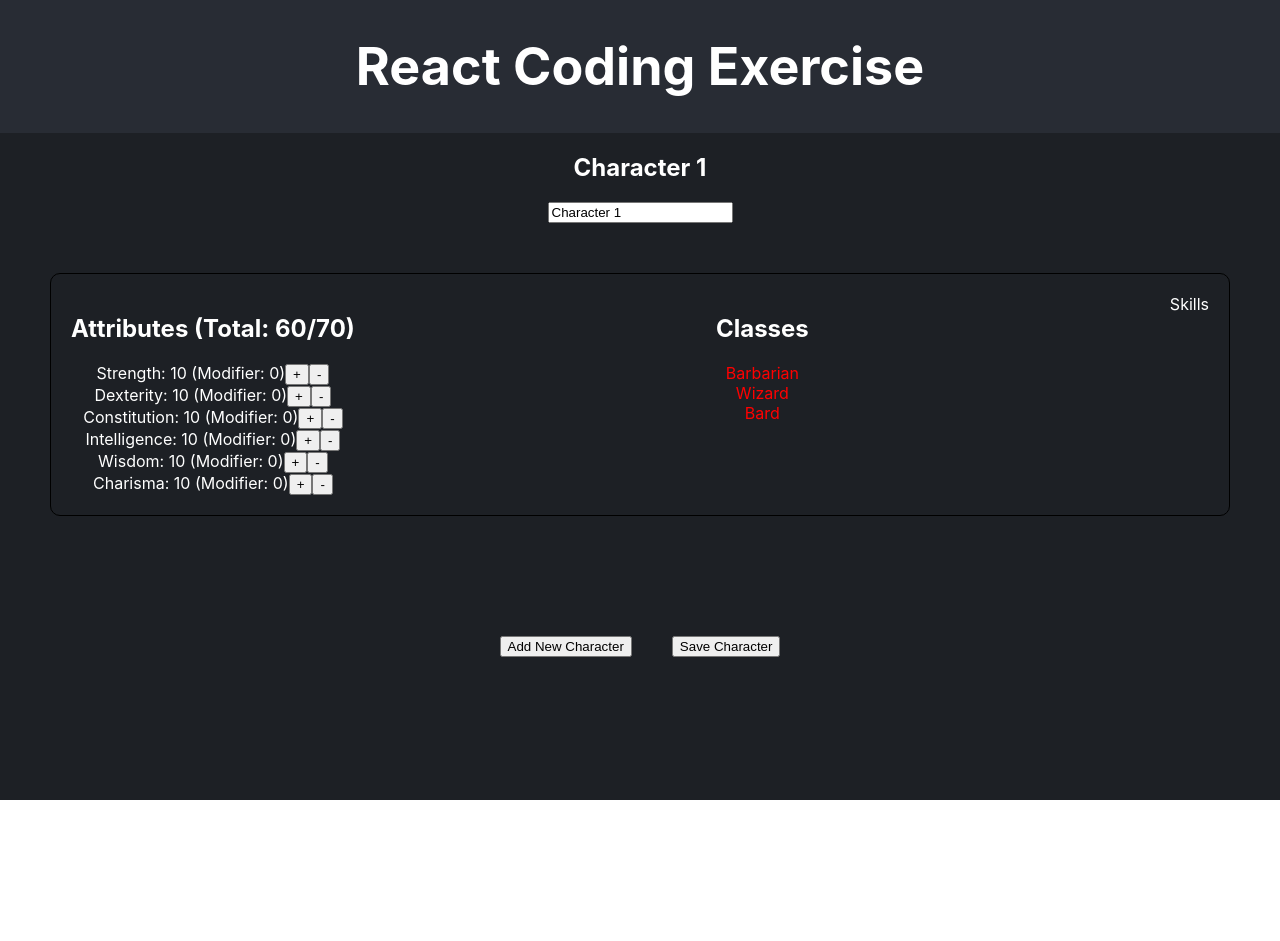
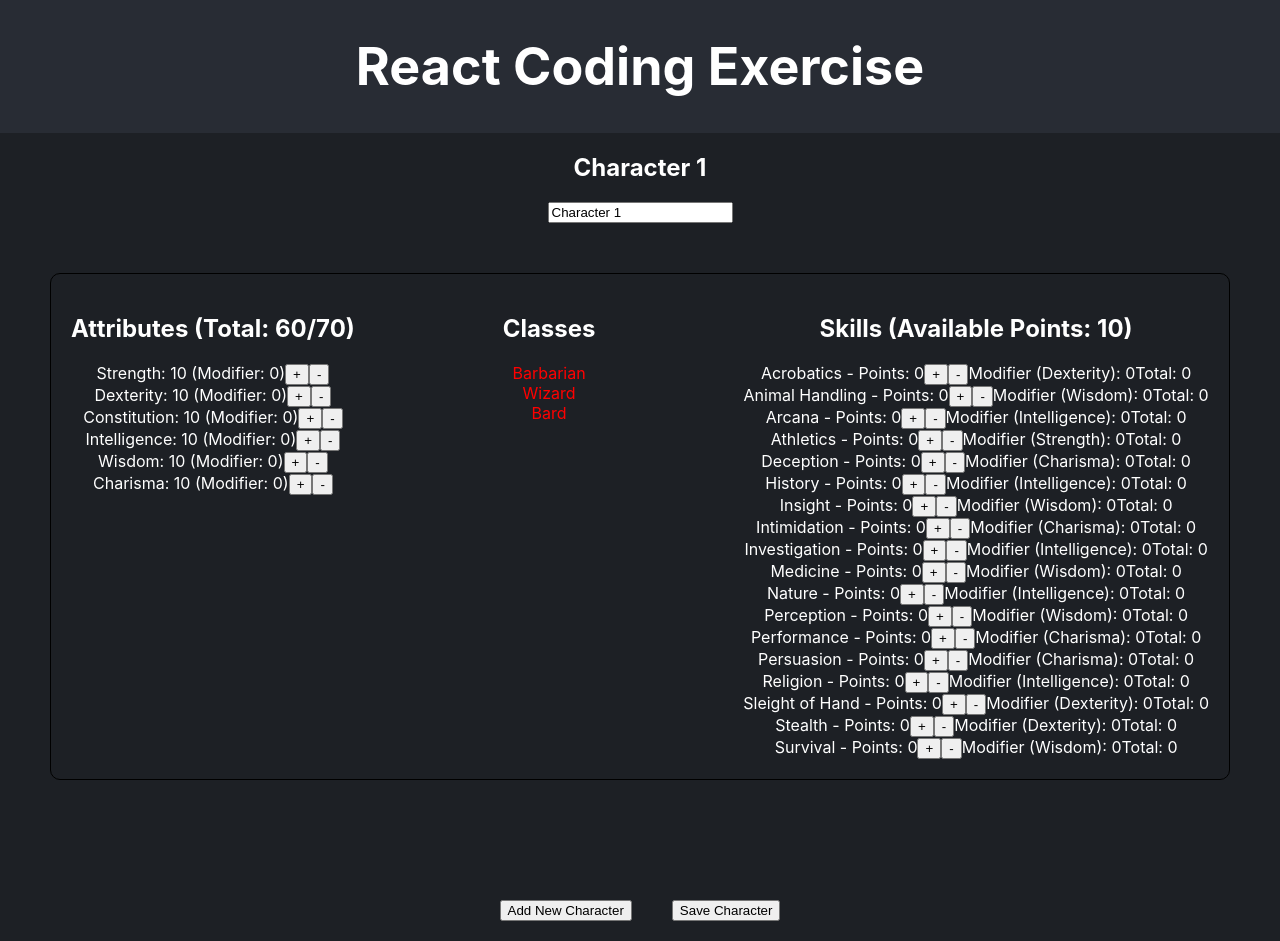
Before and after one commit to aish1007/recruiting-webapp-character, a React (Create React App) app: page / in a window 1280 px wide. Both pictures are taken after a click on the button "Add New Character". Before the commit the page ends 800 px from the top, so only its background shows below. Built offline with nearby package versions, Linux system fonts and the light colour scheme.

Commit message:
Add controls to skills section

```diff
--- a/src/components/CharacterSheet.js
+++ b/src/components/CharacterSheet.js
@@ -1,4 +1,4 @@
-import React, { Fragment } from "react";
+import React, { Fragment, useEffect } from "react";
 import AttributeSection from "./AttributeSection";
 import ClassSection from "./ClassSection";
 import SkillSection from "./SkillSection";
@@ -6,6 +6,11 @@ import SkillSection from "./SkillSection";
 const CharacterSheet = ({ character, updateCharacter }) => {
   const handleAttributeChange = (attributes) => {
     updateCharacter(character.id, { attributes });
+  };
+
+  const handleSkillChange = (newSkills) => {
+    //console.log("Updating skills:", newSkills);
+    updateCharacter(character.id, { skills: newSkills });
   };
 
   return (
@@ -39,6 +44,7 @@ const CharacterSheet = ({ character, updateCharacter }) => {
         <SkillSection
           attributes={character.attributes}
           skills={character.skills}
+          setSkills={handleSkillChange}
         />
       </div>
     </Fragment>
--- a/src/components/SkillSection.js
+++ b/src/components/SkillSection.js
@@ -1,7 +1,51 @@
 import React from "react";
+import { SKILL_LIST } from "../consts";
+import {
+  calculateModifier,
+  calculateAvailableSkillPoints,
+} from "../utils/calculations";
 
-const SkillSection = ({ attributes, skills }) => {
-  return <div>Skills</div>;
+const SkillSection = ({ attributes, skills, setSkills }) => {
+  const availableSkillPoints = calculateAvailableSkillPoints(
+    attributes.Intelligence
+  );
+
+  const totalSkillSpentPts = Object.values(skills).reduce(
+    (sum, points) => sum + points,
+    0
+  );
+
+  const handleSkillChange = (skillName, value) => {
+    const newSkillValue = Math.max(0, (skills[skillName] || 0) + value);
+    if (totalSkillSpentPts + newSkillValue <= availableSkillPoints) {
+      const newSkills = {
+        ...skills,
+        [skillName]: newSkillValue,
+      };
+      setSkills(newSkills);
+    }
+  };
+
+  return (
+    <div>
+      <h2>
+        Skills (Available Points: {availableSkillPoints - totalSkillSpentPts})
+      </h2>
+      {SKILL_LIST.map((skill) => {
+        const modifier = calculateModifier(attributes[skill.attributeModifier]);
+        const total = (skills[skill.name] || 0) + modifier;
+        return (
+          <div key={skill.name}>
+            {skill.name} - Points: {skills[skill.name] || "0"}
+            <button onClick={() => handleSkillChange(skill.name, 1)}>+</button>
+            <button onClick={() => handleSkillChange(skill.name, -1)}>-</button>
+            Modifier ({skill.attributeModifier}): {modifier}
+            Total: {total}
+          </div>
+        );
+      })}
+    </div>
+  );
 };
 
 export default SkillSection;
```
